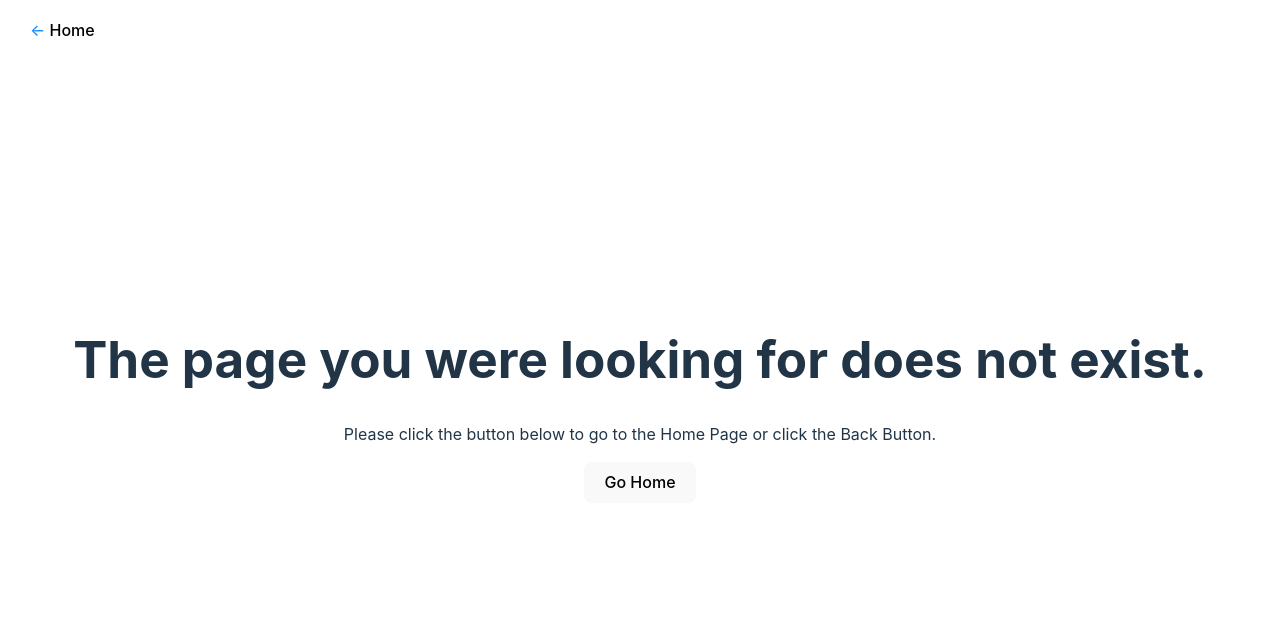
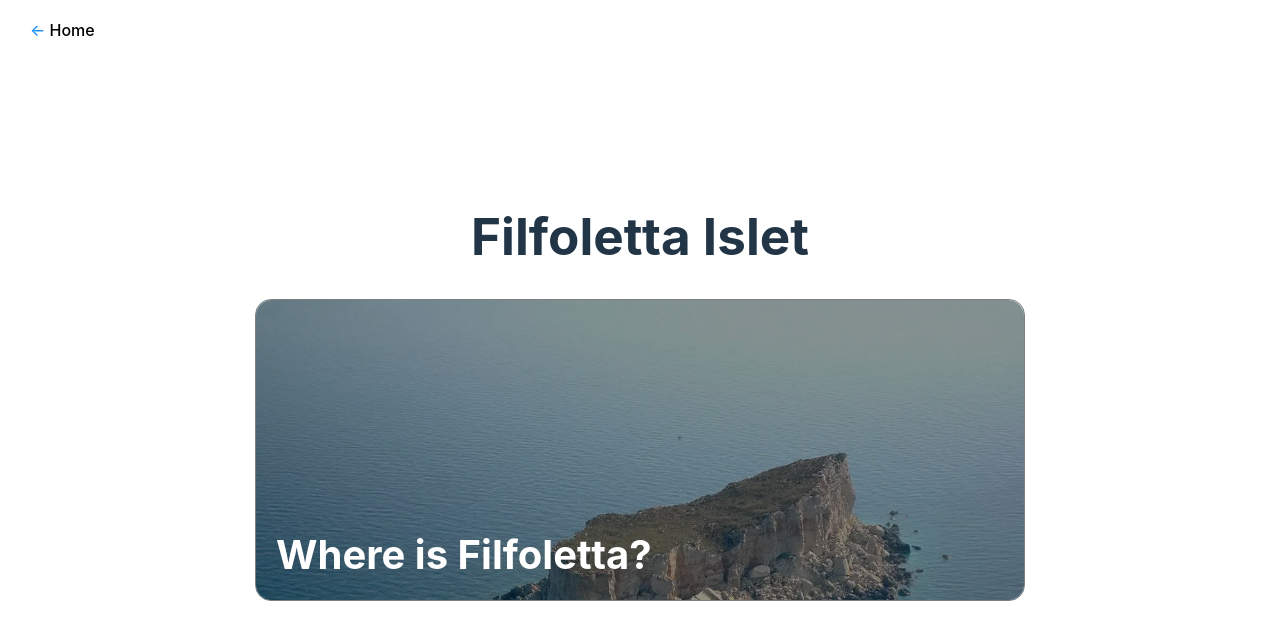
Before and after one commit to Arce-Mdina/apex-app, a React (Vite) app: page /filfoletta in a window 1280 px wide. Shown: the top 640 px of the page. Built offline with nearby package versions, Linux system fonts and the light colour scheme; a web font is replaced by a local one.

Commit message:
added a new page

```diff
--- a/src/App.css
+++ b/src/App.css
@@ -9,6 +9,69 @@
   margin: 0 auto;
   /* padding: 2rem; */
   text-align: center;
+}
+
+.bg-card-layout {
+  display: flex;
+  flex-direction: column; /* Stack the cards vertically */
+  justify-content: center;
+  align-items: center;
+  width: 100%;
+  height: 100%;
+}
+
+.city-card {
+  position: relative;
+  border-radius: 16px;
+  border: 0.1px solid gray;
+  width: 60vw;
+  margin-bottom: 25px;
+  height:300px;
+  cursor: pointer;
+  overflow: hidden; /* To clip the cover to the card's border radius */
+  transition: 0.3s ease-in;
+  /* display:flex; */
+
+  background-size: cover; /* Ensures the background image covers the card area */
+  background-position:top center; /* Centers the image within the card */
+  background-repeat: no-repeat; /* Prevents repeating the image */
+}
+
+.city-card:hover {
+  box-shadow: 5px 10px 15px rgb(20, 135, 207);
+}
+
+.city-card .image {
+  width:60vw;
+  border-radius: 16px; /* Match the card's border radius */
+}
+
+.city-card .cover {
+  position: absolute;
+  top: 0;
+  left: 0;
+  width: 100%;
+  height: 100%;
+  background: rgba(0, 0, 0, 0.436); /* Semi-transparent dark cover */
+  border-radius: 16px; /* Match the card's border radius */
+}
+
+.city-card-content {
+  position: absolute; /* To position it over the cover */
+  bottom: 10px;
+  margin: 0;
+  left:20px;
+  z-index: 1; /* Bring the heading in front of the cover */
+  text-align: left;
+  /* overflow-y: auto; */
+  /* border:1px solid black; */
+}
+
+.city-card-content h2 {
+  color: white; /* Ensure text is visible */
+  font-size:2.5em;
+  margin-top:0px;
+  margin-bottom:5px;
 }
 
 .project-heading {
@@ -92,12 +155,21 @@
   width:100vw;
 }
 
+.island-btn {
+  color:black;
+  transition:0.3s ease-in;
+}
+
+.island-btn:hover {
+  background-color: rgb(209, 255, 219);
+}
+
 .project-btn {
+  color:black;
   transition:0.3s ease-in;
 }
 
 .project-btn:hover {
-  color:#374a5aff;
   background-color: rgb(209, 243, 255);
 }
 
--- a/src/App.jsx
+++ b/src/App.jsx
@@ -1,7 +1,7 @@
 import React from 'react';
 import './App.css'
 
-import { BrowserRouter, useRoutes } from 'react-router-dom'
+import { BrowserRouter, useRoutes, Navigate } from 'react-router-dom'
 
 // Components
 import ScrollToTop from './components/ScrollToTop'
@@ -13,6 +13,7 @@ import { Analytics } from "@vercel/analytics/react"
 // Sections
 import Landing from './sections/Landing';
 import Pages from './sections/Pages';
+import Islet from './sections/Islet';
 
 const RouterConfig = () => {
   const routes = [
@@ -28,6 +29,9 @@ const RouterConfig = () => {
           <div className="content">
             {useRoutes([
               { path: '/projects', element: <Pages /> },
+              { path: '/filfoletta-islet', element: <Navigate to="/filfoletta-islet" />  },
+              { path: '/filfoletta-island', element: <Navigate to="/filfoletta-islet" /> },
+              { path: '/filfoletta', element: <Islet />},
               { path: '*', element: <NotFound /> },
             ])}
           </div>
--- /dev/null
+++ b/src/components/BgCard.jsx
@@ -0,0 +1,17 @@
+import React from 'react'
+
+const BgCard = ({ func, id, heading, image, content }) => {
+  return (
+    <div className="bg-card-layout">
+        <div key={id} className="city-card" onClick={func} style={{ backgroundImage: `url(${image})` }}>
+            <div className="cover"></div>
+            <div className='city-card-content'>
+                <h2>{heading}</h2>
+                <div>{content}</div>
+            </div>
+        </div>
+    </div>
+  )
+}
+
+export default BgCard
--- a/src/components/Foot.jsx
+++ b/src/components/Foot.jsx
@@ -13,7 +13,7 @@ function Footer() {
             style={styles.link}
           >
             GitHub Repository
-            (Re-publication Date: 23rd September 2024)
+            (Re-publication Date: 27th September 2024)
           </a>
         </p>
       </div>
--- /dev/null
+++ b/src/sections/Islet.jsx
@@ -0,0 +1,47 @@
+import React, { useState } from 'react'
+
+import rock from '../assets/fifla-filfoletta-rock.webp'
+
+import BgCard from '../components/BgCard'
+import Overlay from '../components/Overlay'
+
+const Islet = () => {
+
+    const [locationOverlay, setLocationOverlay] = useState(false)
+
+    {/* Location */}
+  const openLocationOverlay = () => {
+    setLocationOverlay(true);
+  }
+
+  const closeLocationOverlay = () => {
+    setLocationOverlay(false);
+  }
+
+  return (
+    <div>
+        <h1>Filfoletta Islet</h1>
+        <div>
+            <BgCard
+                image={rock}
+                heading="Where is Filfoletta?"
+                func={openLocationOverlay}
+            />
+            {/* <p>
+                Filfoletta is a piece of uninhabited rock or islet located in the
+                most southern point in the Maltese Archipelago.
+            </p> */}
+        </div>
+
+        {/* Overlays */}
+        <Overlay
+            type={locationOverlay}
+            closeFunc={closeLocationOverlay}
+            heading=""
+            content=""
+        />
+    </div>
+  )
+}
+
+export default Islet
--- a/src/sections/Landing.jsx
+++ b/src/sections/Landing.jsx
@@ -103,13 +103,18 @@ const Landing = () => {
         content="By using my sites or other sites as a reference, your ideas will expand and you can create something wonderful! "
       />
 
-      {/* <Section
+      <Section
         fontSize="2.5em"
-        color="#374a5aff"
-        title="And if you came for information about Fifoletta..."
-        backgroundColor="#CCD4D9"
-        content="By using my sites or other sites as a reference, your ideas will expand and you can create something wonderful! "
-      /> */}
+        color="white"
+        titleTwo="And if you came for information about Fifoletta..."
+        backgroundColor="maroon"
+        footer={
+          <>
+            <br></br>
+            <button className="island-btn" onClick={() => navigate('/filfoletta')}>Then click here to learn about Filfoletta Islet!</button>
+          </>
+        }
+      />
 
       <Footer />
     </>
```
Also changed, not shown: src/assets/fifla-filfoletta-rock.webp (added).
